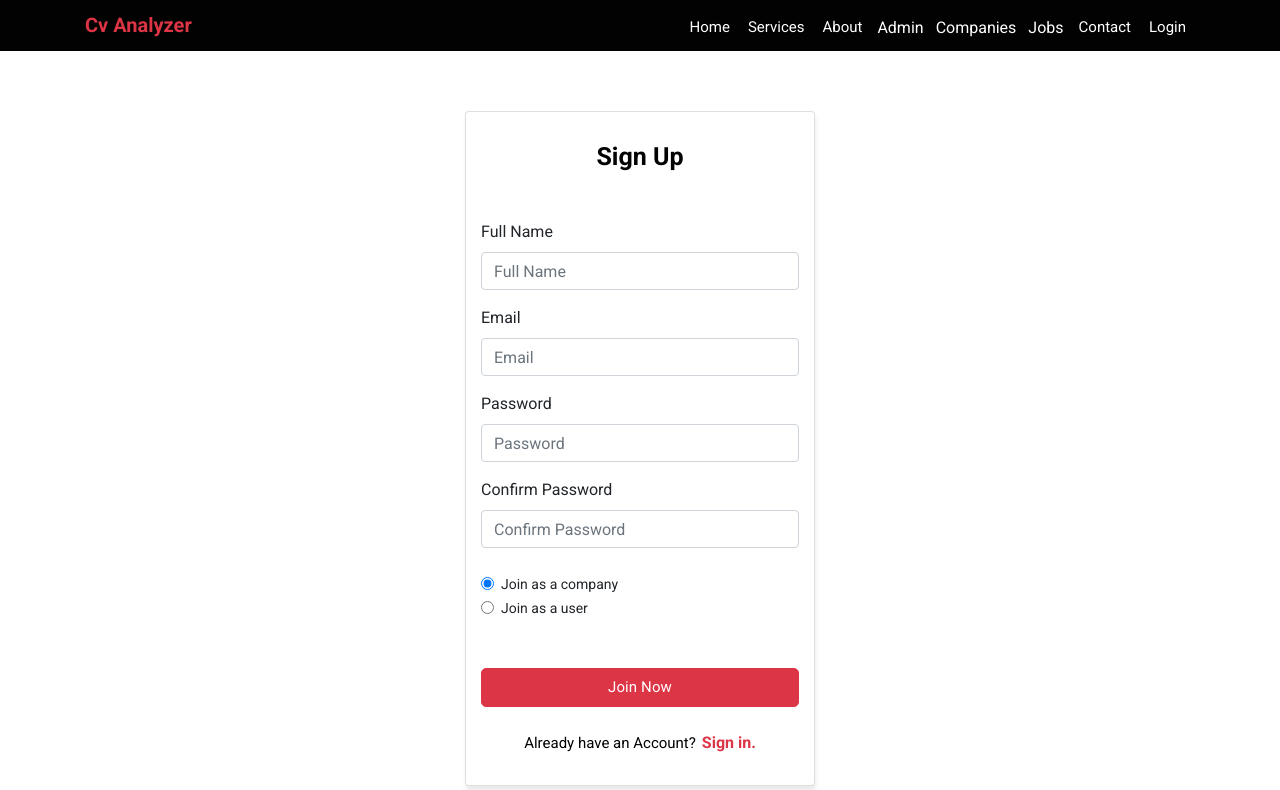
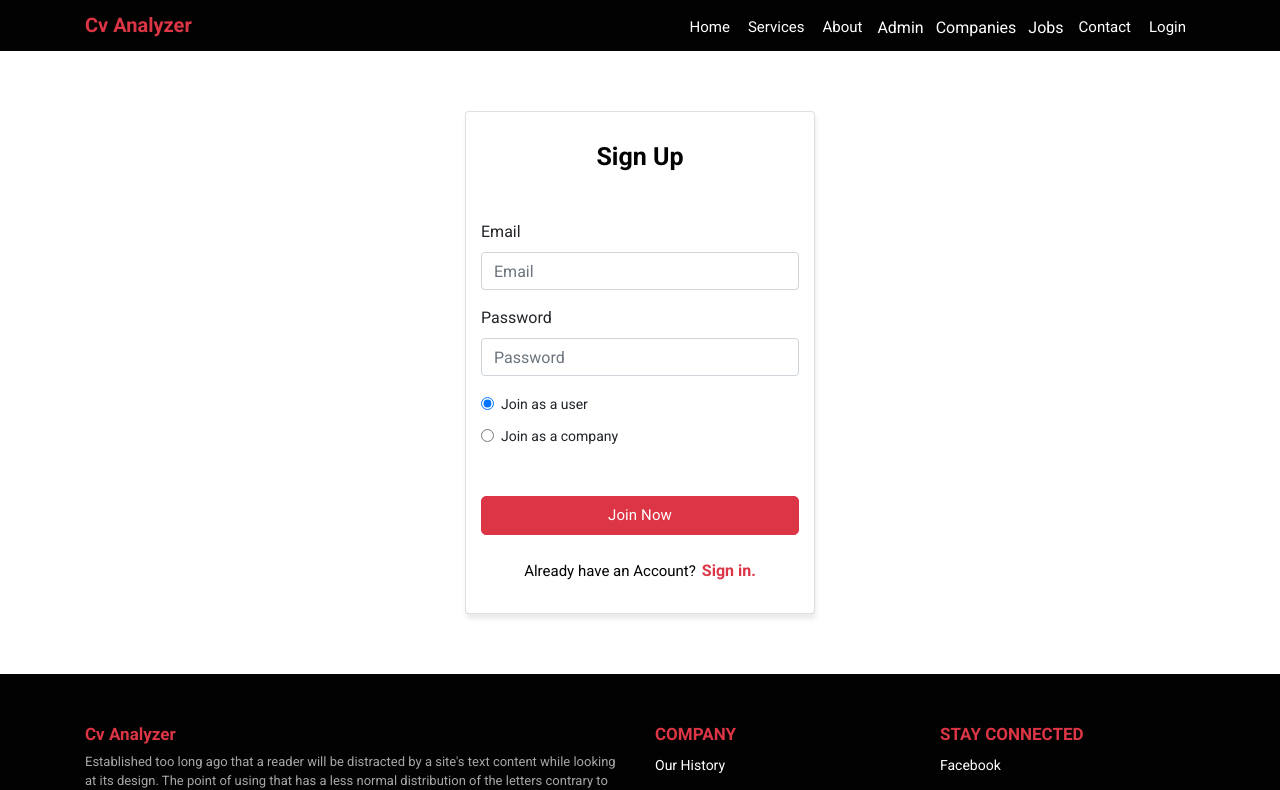
Before and after one commit to muhammadidreesshaikh/cv-analyzer, a React (Create React App) app: page /sign-up in a window 1280 px wide. Shown: the top 790 px of the page. Built offline with nearby package versions, Linux system fonts and the light colour scheme.

Commit message:
signup functionality done

```diff
--- a/src/pages/auth/Signup.js
+++ b/src/pages/auth/Signup.js
@@ -1,8 +1,36 @@
-import React from "react";
-import { Link } from "react-router-dom";
+import React, { useState } from "react";
+import { Link, useHistory } from "react-router-dom";
 import "../../assets/css/sign-up.css";
+import axios from 'axios';
+import { config } from "../../core/config";
 
 function Signup() {
+  const history = useHistory();
+
+  const [username, setUsername] = useState('');
+  const [password, setPassword] = useState('');
+  const [role, setRole] = useState('user');
+
+  const register = () => {
+    let url = `${config.API_BASE_URL}/users/signup`;
+
+    let data = {
+      username: username,
+      password: password,
+      role: role
+    }
+
+    console.log(data);
+
+    axios.post(url, data)
+      .then(res => {
+        alert('Account Successfully Created.')
+        history.push("/login");
+      },
+      (error) => {
+        alert(error.message);
+      })
+  }
 
   return (
     <div>
@@ -15,20 +43,12 @@ function Signup() {
 
                 <form className="pt-5">
                   <div className="form-group">
-                    <label>Full Name</label>
-                    <input
-                      type="name"
-                      class="form-control"
-                      placeholder="Full Name"
-                    />
-                  </div>
-
-                  <div className="form-group">
                     <label>Email</label>
                     <input
                       type="email"
                       class="form-control"
                       placeholder="Email"
+                      onChange={(event) => setUsername(event.target.value)}
                     />
                   </div>
 
@@ -38,29 +58,21 @@ function Signup() {
                       type="password"
                       class="form-control"
                       placeholder="Password"
+                      onChange={(event) => setPassword(event.target.value)}
                     />
                   </div>
 
-                  <div className="form-group">
-                    <label>Confirm Password</label>
-                    <input
-                      type="password"
-                      class="form-control"
-                      placeholder="Confirm Password"
-                    />
+                  <div class="form-check">
+                    <input class="form-check-input" type="radio" name="radios" value="user" checked onChange={(event) => setRole(event.target.value)}/>
+                    <label class="form-check-label">Join as a user</label>
                   </div>
-
                   <div class="form-check pt-2">
-                    <input class="form-check-input" type="radio" name="flexRadioDefault" id="flexRadioDefault1" checked/>
-                    <label class="form-check-label" for="flexRadioDefault1">Join as a company</label>
-                  </div>
-                  <div class="form-check">
-                    <input class="form-check-input" type="radio" name="flexRadioDefault" id="flexRadioDefault2"/>
-                    <label class="form-check-label" for="flexRadioDefault2">Join as a user</label>
+                    <input class="form-check-input" type="radio" name="radios" value="company" onChange={(event) => setRole(event.target.value)} />
+                    <label class="form-check-label">Join as a company</label>
                   </div>
 
                   <div className="signup-btn mt-5">
-                    <a className="press d-block">Join Now</a>
+                    <a className="press d-block" onClick={register}>Join Now</a>
                   </div>
                 </form>
 
```
